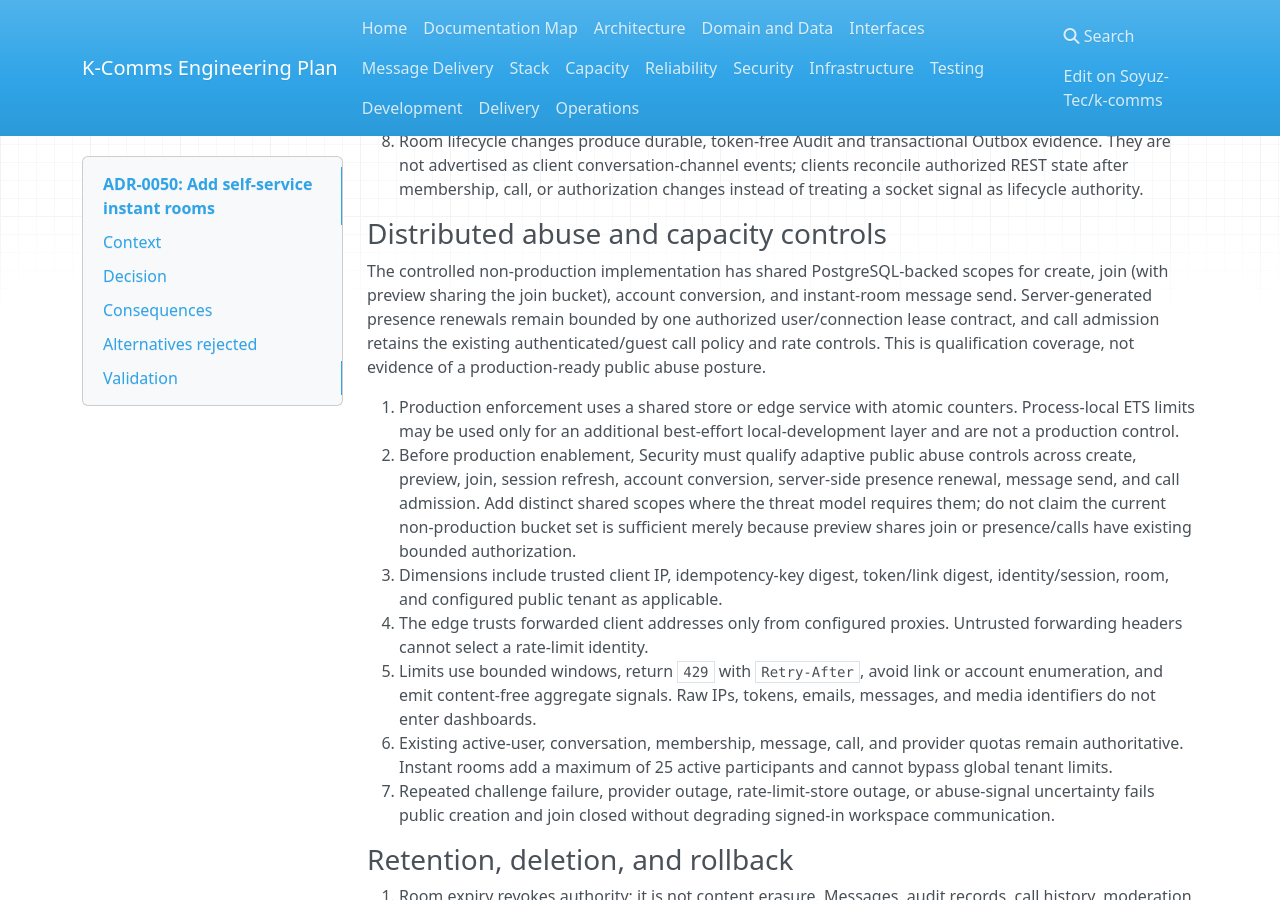
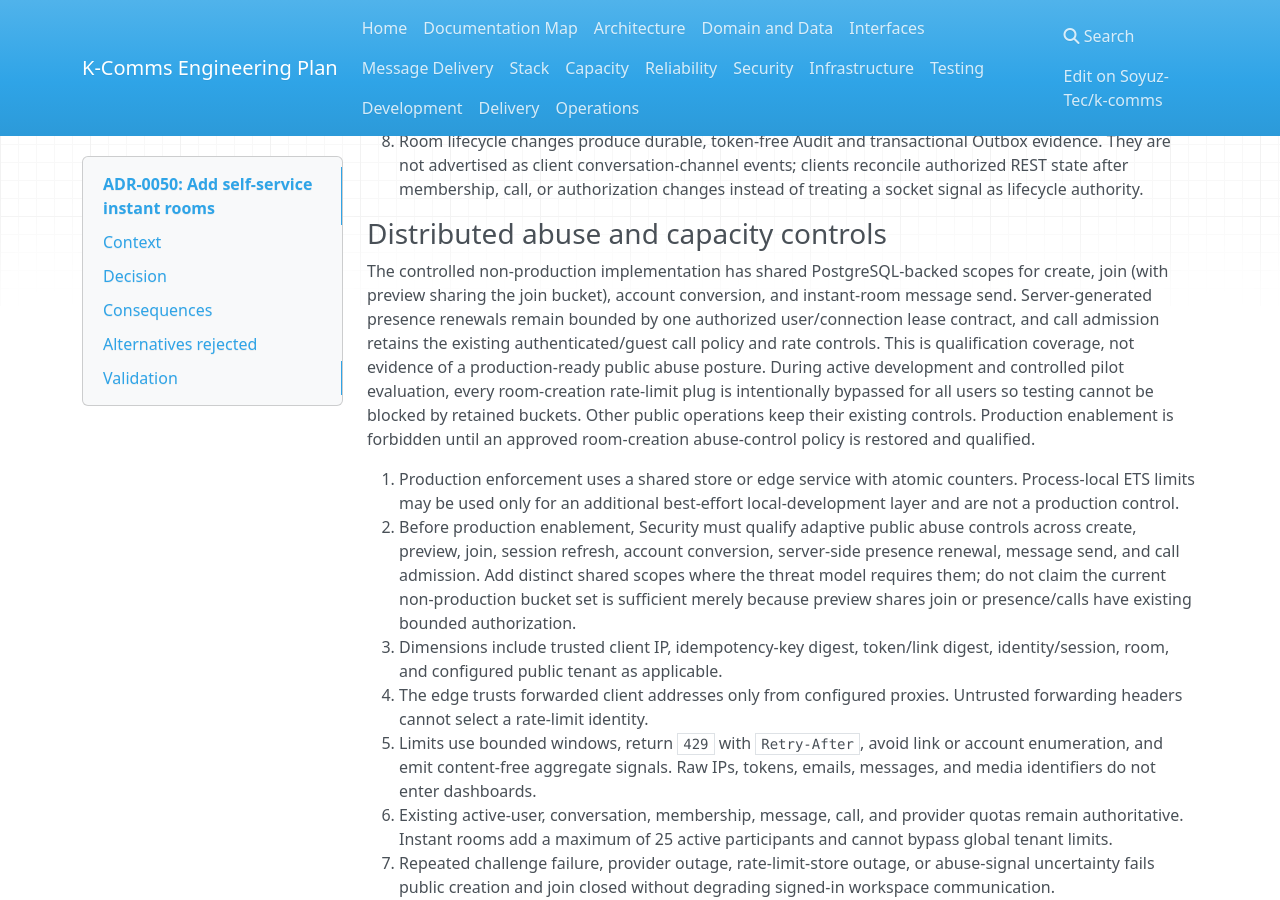
Before and after one commit to Soyuz-Tec/k-comms, an MkDocs documentation site: the page built from docs/02-architecture/adr/0050-add-self-service-instant-rooms.md, in a window 1280 px wide and 900 px high, scrolled down 4170 px. Built offline with MkDocs 1.6.1, drawn with Linux system fonts in a browser that asks for light colours; nearby versions of some CDN libraries.

Commit message:
fix(instant-rooms): disable creation rate limits during pilot

```diff
--- a/docs/02-architecture/adr/0050-add-self-service-instant-rooms.md
+++ b/docs/02-architecture/adr/0050-add-self-service-instant-rooms.md
@@ -232,7 +232,11 @@ conversion, and instant-room message send. Server-generated presence renewals
 remain bounded by one authorized user/connection lease contract, and call
 admission retains the existing authenticated/guest call policy and rate
 controls. This is qualification coverage, not evidence of a production-ready
-public abuse posture.
+public abuse posture. During active development and controlled pilot
+evaluation, every room-creation rate-limit plug is intentionally bypassed for
+all users so testing cannot be blocked by retained buckets. Other public
+operations keep their existing controls. Production enablement is forbidden
+until an approved room-creation abuse-control policy is restored and qualified.
 
 1. Production enforcement uses a shared store or edge service with atomic
    counters. Process-local ETS limits may be used only for an additional
```
Also changed, not shown: CHANGELOG.md (+5 -0 lines), 2 other files.
